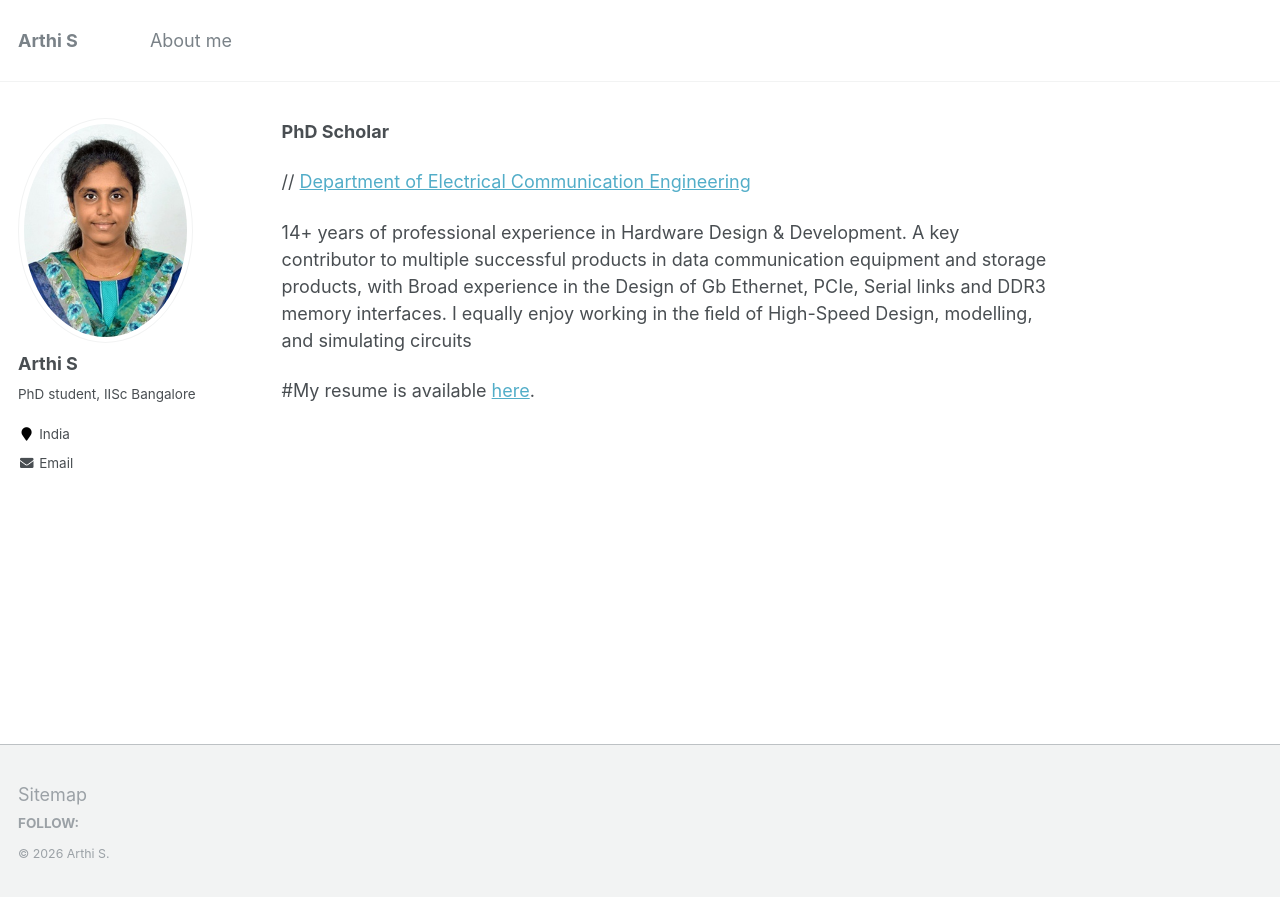
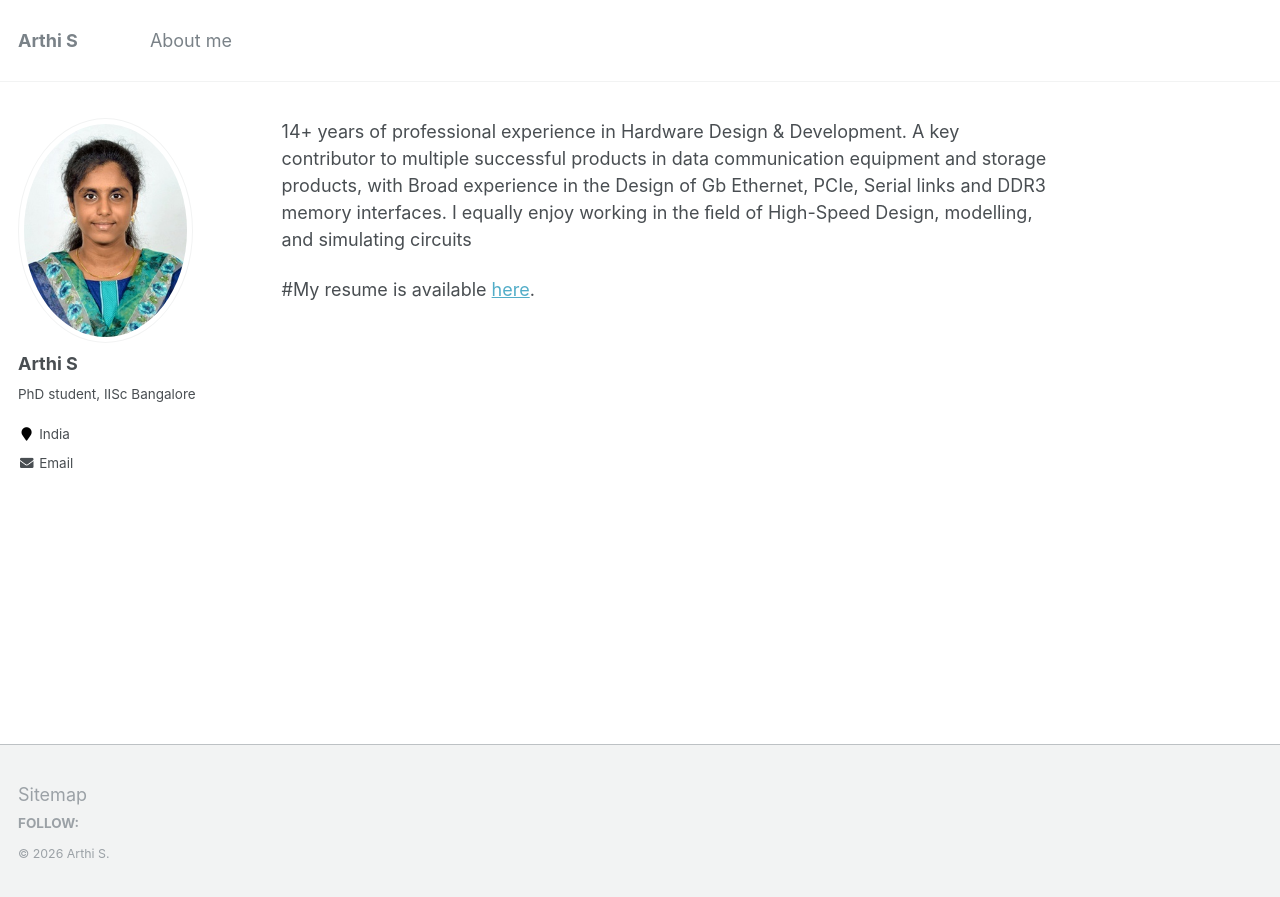
Before and after one commit to arunka97/arunka97.github.io, a Jekyll site: the page built from _pages/about.md, in a window 1280 px wide. Shown: the top 897 px of the page. Built offline with Jekyll 4.4.1, drawn with Linux system fonts in a browser that asks for light colours.

Commit message:
Update about.md

```diff
--- a/_pages/about.md
+++ b/_pages/about.md
@@ -7,12 +7,6 @@ redirect_from:
   - /about/
   - /about.html
 ---
-
-**PhD Scholar**
-
-// [Department of Electrical Communication Engineering](https://ece.iisc.ac.in/)
-
-
 
 14+ years of professional experience in Hardware Design & Development. A key contributor to multiple successful products in data communication equipment and storage products, with Broad experience in the Design of Gb Ethernet, PCIe, Serial links and DDR3 memory interfaces. I equally enjoy working in the ﬁeld of High-Speed Design, modelling, and simulating circuits
 
```
